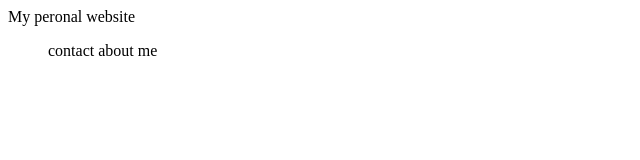
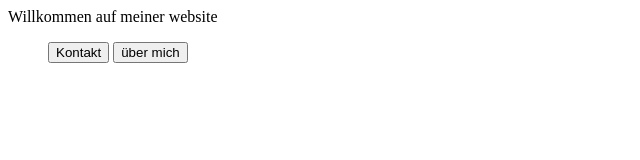
Before and after one commit to Bilal4317/personal-website, a plain HTML site: page index.html in a window 1280 px wide. Shown: the whole page, without its empty margins (0-640 px from the left). Drawn offline with Linux system fonts and the light colour scheme.

Commit message:
überschrift

```diff
--- a/index.html
+++ b/index.html
@@ -4,13 +4,15 @@
     <meta charset="UTF-8" />
     <meta http-equiv="X-UA-Compatible" content="IE=edge" />
     <meta name="viewport" content="width=device-width, initial-scale=1.0" />
-    <title>Document</title>
+    <title>Meine persönliche website</title>
   </head>
   <body>
-    My peronal website
-
+    Willkommen auf meiner website
+<p>
     <ul>
-      contact about me
+     <button>Kontakt</button>
+       <button>über mich</button>
     </ul>
+</p>
   </body>
 </html>
```
